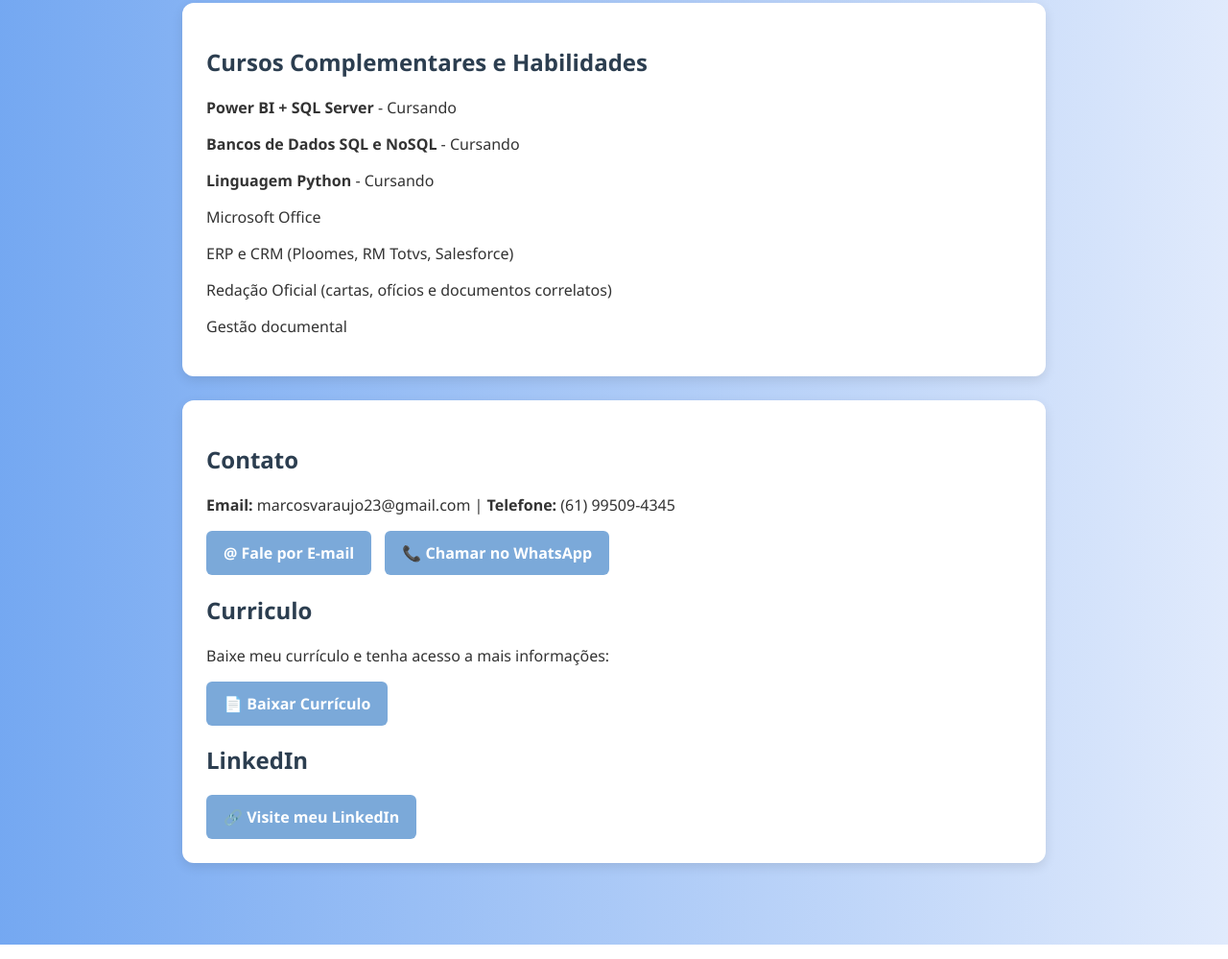
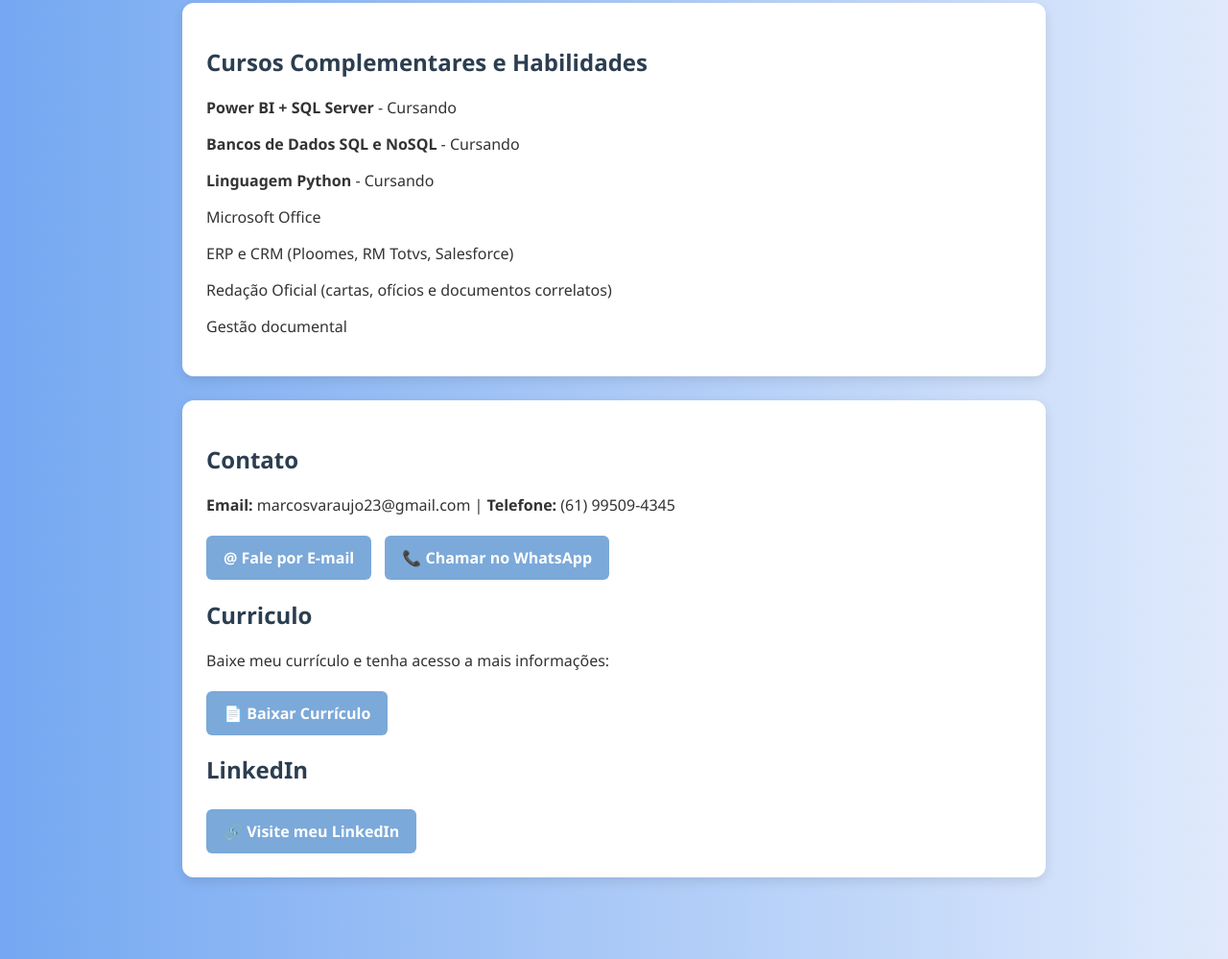
Before and after one commit to vncsmarcos/myAp, a plain HTML site: page index.html in a window 1280 px wide. Shown: the part 1712-2711 px from the top of the page at 96% size. Drawn offline with Linux system fonts and the light colour scheme.

Commit message:
Update index.html

```diff
--- a/index.html
+++ b/index.html
@@ -47,6 +47,7 @@
       font-weight: bold;
       transition: background-color 0.3s ease;
       margin-right: 10px;
+      margin-top: 5px;
     }
 
     .download-button:hover,
```
